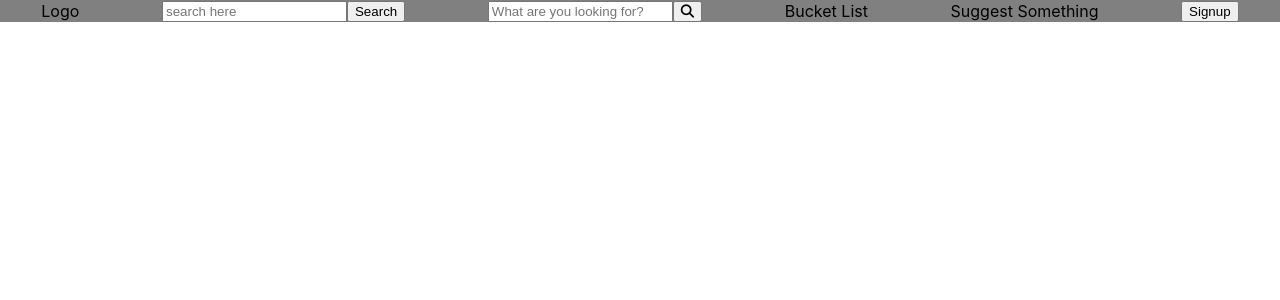
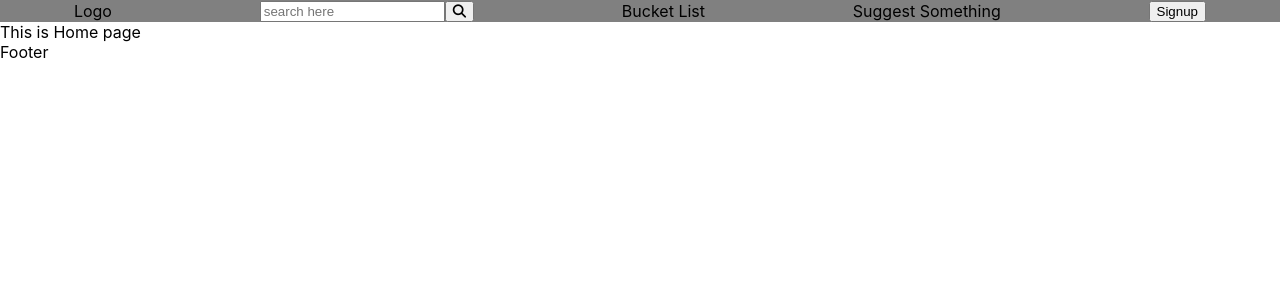
Before and after one commit to MushfiqMashuk/FoodMortem, a Next.js app: page / in a window 1280 px wide. Shown: the top 300 px of the page. Built offline with nearby package versions, Linux system fonts and the light colour scheme.

Commit message:
Navbar & footer fixed

```diff
--- a/babel-plugin-macros.config.js
+++ /dev/null
@@ -1,5 +0,0 @@
-module.exports = {
-  'fontawesome-svg-core': {
-    'license': 'free'
-  }
-}
--- a/babel.config.js
+++ /dev/null
@@ -1,5 +0,0 @@
-module.exports = function (api) {
-  return {
-    plugins: ['macros'],
-  }
-}
--- /dev/null
+++ b/components/Footer/index.jsx
@@ -0,0 +1,9 @@
+import React from 'react'
+
+function Footer() {
+  return (
+    <div>Footer</div>
+  )
+}
+
+export default Footer
--- a/components/Navbar/index.jsx
+++ b/components/Navbar/index.jsx
@@ -1,8 +1,5 @@
 import React from "react";
-import SearchIcon from "../../public/search_icon.svg";
 import styles from "./navbar.module.scss";
-import Image from "next/image";
-import { FontAwesomeIcon } from "@fortawesome/react-fontawesome";
 
 function Navbar() {
   return (
@@ -10,16 +7,7 @@ function Navbar() {
       <div>Logo</div>
       <div className="searchbar">
         <input type="text" placeholder="search here" />
-        <button>Search</button>
-      </div>
-
-      <div className="search">
-        <input
-          type="text"
-          className="searchTerm"
-          placeholder="What are you looking for?"
-        />
-        <button type="submit" className="searchButton">
+        <button className={styles.search_button}>
           <i className="fa-solid fa-magnifying-glass"></i>
         </button>
       </div>
--- a/components/Navbar/navbar.module.scss
+++ b/components/Navbar/navbar.module.scss
@@ -10,3 +10,7 @@
   justify-content: space-evenly;
   align-items: center;
 }
+
+.search_button {
+ cursor: pointer;
+}
--- a/package.json
+++ b/package.json
@@ -9,11 +9,6 @@
     "lint": "next lint"
   },
   "dependencies": {
-    "@fortawesome/fontawesome-svg-core": "^6.1.2",
-    "@fortawesome/free-regular-svg-icons": "^6.1.2",
-    "@fortawesome/free-solid-svg-icons": "^6.1.2",
-    "@fortawesome/react-fontawesome": "^0.2.0",
-    "babel-plugin-macros": "^3.1.0",
     "next": "12.2.5",
     "react": "18.2.0",
     "react-dom": "18.2.0",
--- a/pages/_app.js
+++ b/pages/_app.js
@@ -1,7 +1,13 @@
-import '../styles/globals.css'
+import Footer from '../components/Footer';
+import Navbar from '../components/Navbar';
+import '../styles/globals.css';
 
 function MyApp({ Component, pageProps }) {
-  return <Component {...pageProps} />
+  return <div>
+    <Navbar/>
+    <Component {...pageProps} />
+    <Footer />
+  </div>
 }
 
 export default MyApp
--- a/pages/index.js
+++ b/pages/index.js
@@ -1,9 +1,7 @@
-import Navbar from '../components/Navbar'
-
 export default function Home() {
   return (
     <div>
-      <Navbar/>
+     This is Home page
     </div>
   )
 }
```
Also changed, not shown: 1 other file (tests, documents, lock files or other folders).
